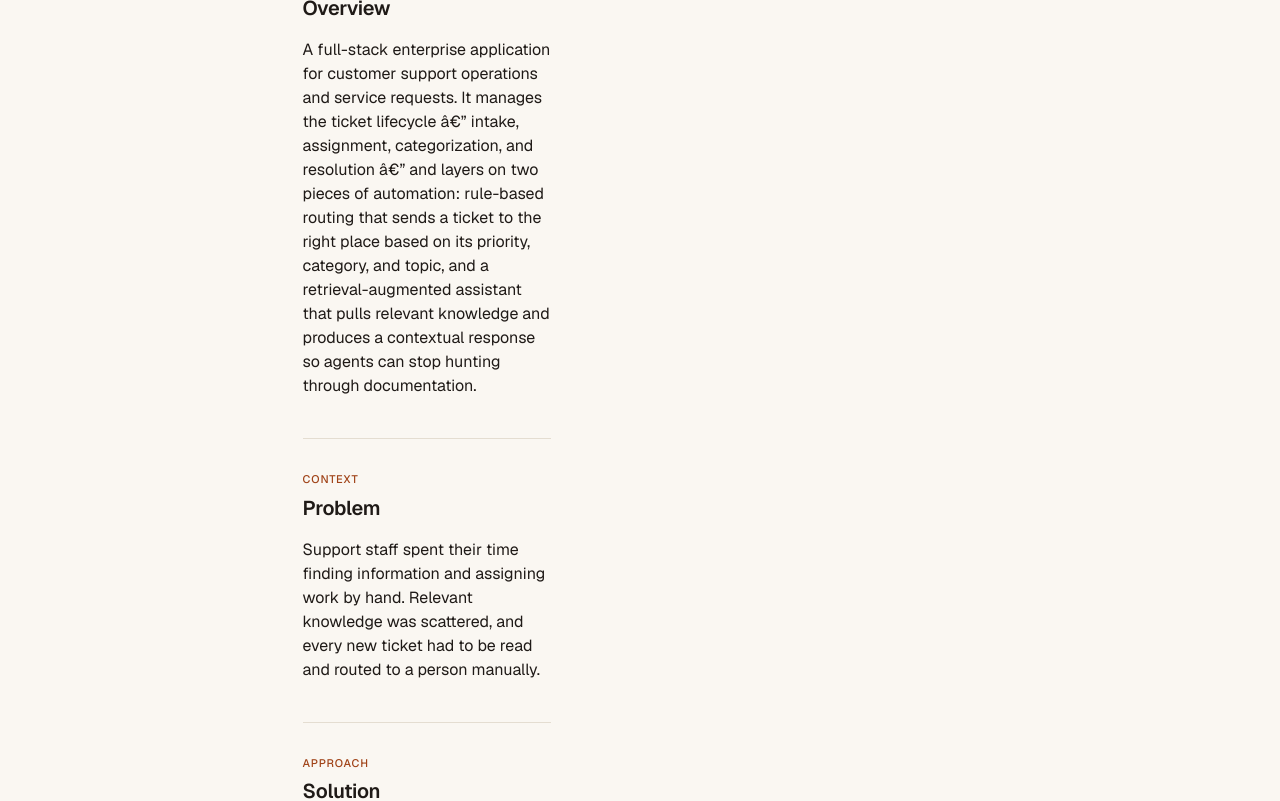
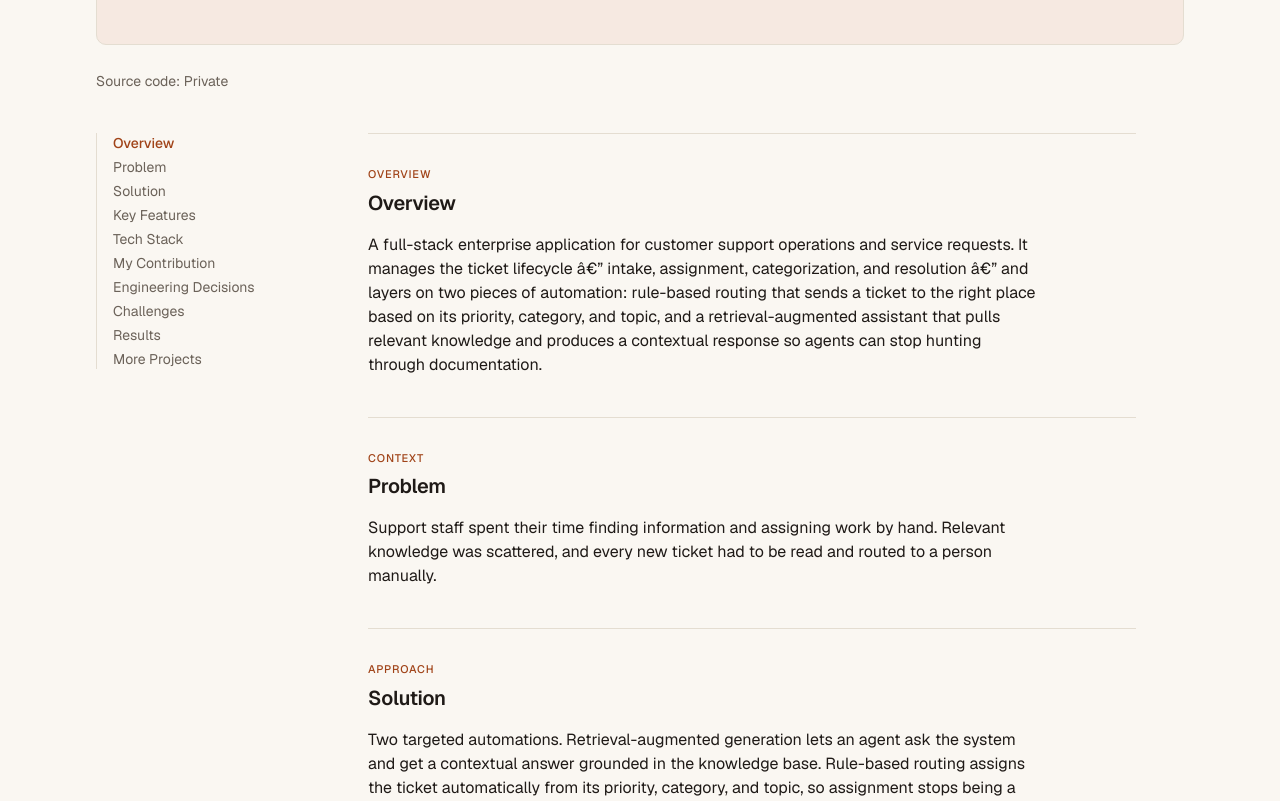
Before and after one commit to MuhRakhaP/rakha, a Next.js app: page /projects/ai-helpdesk-assistant in a window 1280 px wide. Shown: the part 660-1461 px from the top of the page. Built offline with nearby package versions, Linux system fonts and the light colour scheme.

Commit message:
fix: case study layout

```diff
--- a/app/projects/[slug]/page.tsx
+++ b/app/projects/[slug]/page.tsx
@@ -132,10 +132,9 @@ export default async function ProjectPage({ params }: { params: Params }) {
     sections.push({ id: "more", title: "More Projects" });
 
   return (
-    <div className="flex flex-col gap-8 lg:flex-row lg:gap-12">
-      <SectionNav sections={sections} />
-
-      <article className="flex min-w-0 flex-1 flex-col gap-10">
+    <div className="flex flex-col gap-10">
+      {/* Back link and hero span the full container; the case study grid below
+          holds the sticky nav and a single capped reading column. */}
       <Link
         href="/projects"
         className="inline-flex w-fit items-center gap-1.5 text-sm text-muted-foreground transition-colors hover:text-brand focus-visible:ring-2 focus-visible:ring-ring focus-visible:outline-none"
@@ -204,6 +203,10 @@ export default async function ProjectPage({ params }: { params: Params }) {
         <ProjectCtas project={project} size="lg" />
       </header>
 
+      <div className="flex flex-col gap-8 lg:flex-row lg:gap-12">
+        <SectionNav sections={sections} />
+
+        <div className="flex min-w-0 flex-1 flex-col gap-10 lg:max-w-3xl">
             <Section id="overview" eyebrow="Overview" title="Overview">
             <p className="max-w-2xl">{project.description}</p>
           </Section>
@@ -261,8 +264,6 @@ export default async function ProjectPage({ params }: { params: Params }) {
             </Section>
           )}
 
-
-
           {project.architecture && (
             <Section id="architecture" eyebrow="How it works" title="Architecture">
               <ProjectArchitecture architecture={project.architecture} />
@@ -299,11 +300,14 @@ export default async function ProjectPage({ params }: { params: Params }) {
               <ProjectGallery screenshots={project.screenshots} type={project.type} />
             </Section>
           )}
+      </div>
+    </div>
 
       {related.length > 0 && (
         <Reveal>
           <section
             id="more"
+            data-testid="more-projects"
             className="scroll-mt-24 border-t border-border pt-8"
           >
             <p className="text-[0.6875rem] font-medium tracking-[0.08em] text-brand uppercase">
@@ -322,7 +326,6 @@ export default async function ProjectPage({ params }: { params: Params }) {
           </section>
         </Reveal>
       )}
-      </article>
 
       <ClosingCta />
     </div>
--- a/components/closing-cta.tsx
+++ b/components/closing-cta.tsx
@@ -8,7 +8,7 @@ import { site } from "@/lib/site";
  */
 export function ClosingCta() {
   return (
-    <section className="border-t border-border pt-10">
+    <section data-testid="closing-cta" className="border-t border-border pt-10">
       <div className="flex flex-col gap-4 sm:flex-row sm:items-center sm:justify-between">
         <div>
           <h2 className="font-heading text-xl font-semibold tracking-tight">
--- a/components/projects/section-nav.tsx
+++ b/components/projects/section-nav.tsx
@@ -11,7 +11,7 @@ export interface SectionLink {
 
 /**
  * Desktop-only in-page navigation for a case study. Highlights the section
- * currently in view. Hidden below `lg` where it would eat vertical space.
+ * currently in view. Hidden below `lg`, where it would eat horizontal space.
  */
 export function SectionNav({ sections }: { sections: SectionLink[] }) {
   const [active, setActive] = useState<string>(sections[0]?.id ?? "");
@@ -47,7 +47,8 @@ export function SectionNav({ sections }: { sections: SectionLink[] }) {
   return (
     <nav
       aria-label="Case study sections"
-      className="sticky top-8 hidden self-start lg:block"
+      data-testid="section-nav"
+      className="sticky top-8 hidden w-56 shrink-0 self-start lg:block"
     >
       <ul className="flex flex-col gap-1 border-l border-border pl-4">
         {sections.map((section) => {
```
Lines whose indentation alone changed are shown as unchanged.
